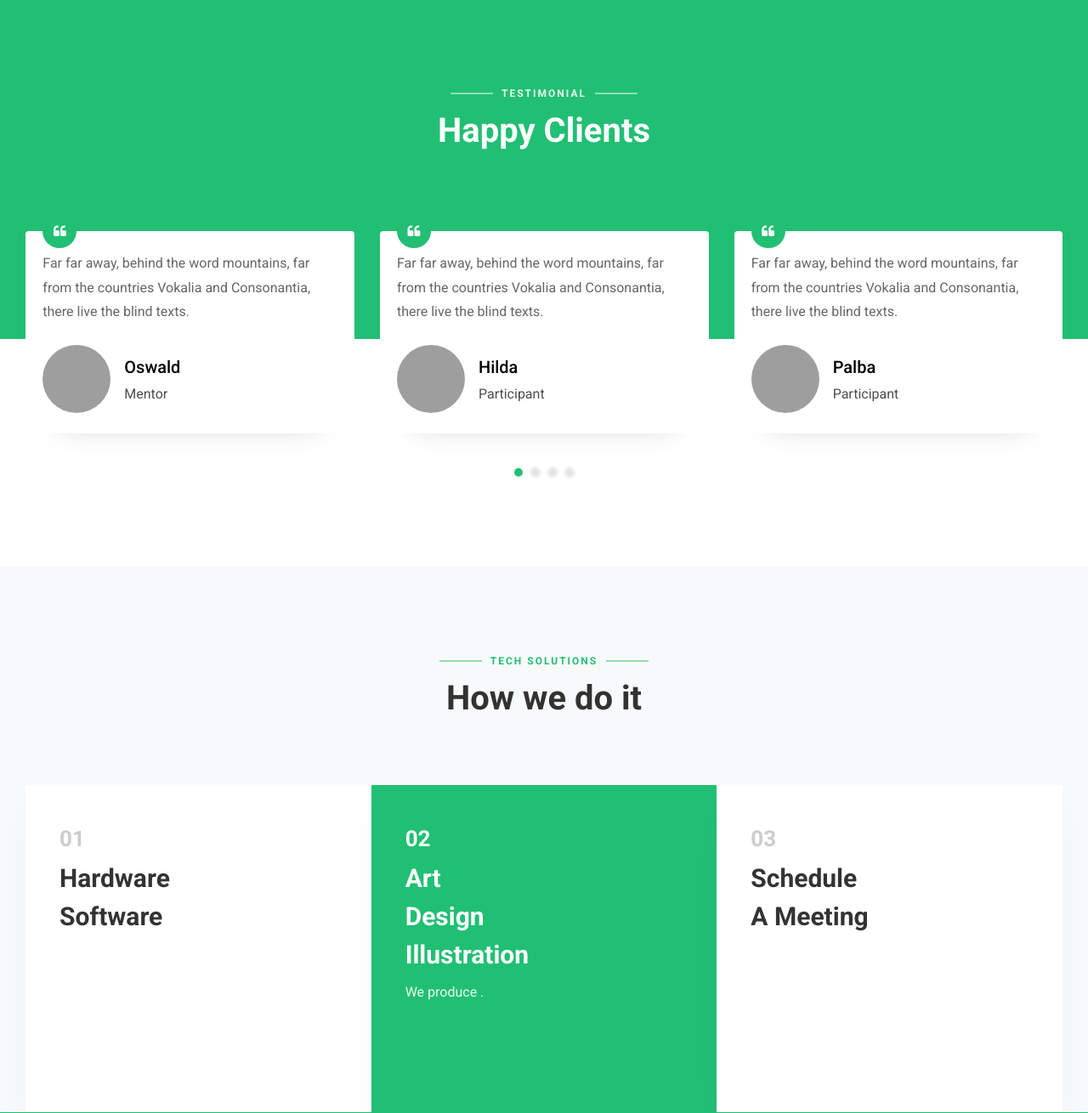
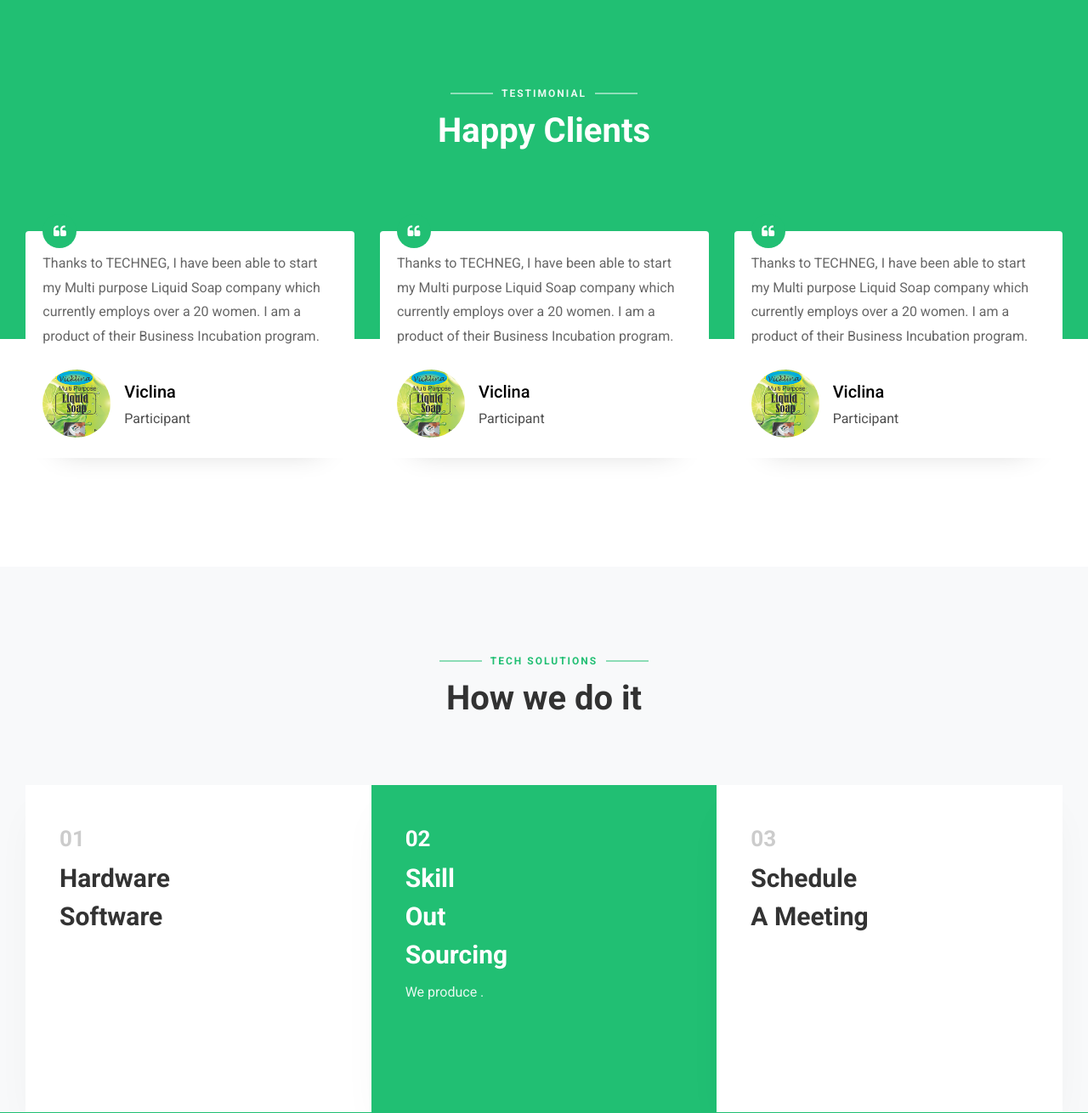
Before and after one commit to Luchyba/myhub, a Django app: page / in a window 1280 px wide. Shown: the part 2469-3779 px from the top of the page at 85% size. Run offline with Django 3.2, Linux system fonts and the light colour scheme; some libraries are stand-ins or nearby versions; some web fonts are replaced; grey boxes are pictures that could not be loaded.

Commit message:
new update

```diff
--- a/templates/base.html
+++ b/templates/base.html
@@ -28,6 +28,8 @@
 
   {% endblock content%}
 
+{% include 'contact.html' %}
+
 {% include 'foot.html' %}
   <!-- loader -->
   <div id="ftco-loader" class="show fullscreen"><svg class="circular" width="48px" height="48px"><circle class="path-bg" cx="24" cy="24" r="22" fill="none" stroke-width="4" stroke="#eeeeee"/><circle class="path" cx="24" cy="24" r="22" fill="none" stroke-width="4" stroke-miterlimit="10" stroke="#F96D00"/></svg></div>
--- /dev/null
+++ b/templates/contact.html
@@ -0,0 +1,51 @@
+<section class="ftco-appointment ftco-section ftco-no-pt ftco-no-pb img"
+         style="background-image: url(../static/images/bg_2.jpg);">
+    <div class="overlay"></div>
+    <div class="container">
+        <div class="row d-md-flex justify-content-end">
+            <div class="col-md-12 col-lg-6 half p-3 py-5 pl-lg-5 ftco-animate">
+                <h2 class="mb-4">Send a Message &amp; Get in touch!</h2>
+                <form action="#" class="appointment">
+                    <div class="row">
+                        <div class="col-md-6">
+                            <div class="form-group">
+                                <input class="form-control" placeholder="Your Name" type="text">
+                            </div>
+                        </div>
+                        <div class="col-md-6">
+                            <div class="form-group">
+                                <input class="form-control" placeholder="Email" type="text">
+                            </div>
+                        </div>
+                        <div class="col-md-12">
+                            <div class="form-group">
+                                <div class="form-field">
+                                    <div class="select-wrap">
+                                        <div class="icon"><span class="fa fa-chevron-down"></span></div>
+                                        <select class="form-control" id="" name="">
+                                            <option value="">IT4GH</option>
+                                            <option value="">TECHNEG INCUBATOR</option>
+                                            <option value="">MENTORSHIP</option>
+                                            <option value="">VOLUNTEER</option>
+                                        </select>
+                                    </div>
+                                </div>
+                            </div>
+                        </div>
+                        <div class="col-md-12">
+                            <div class="form-group">
+                                <textarea class="form-control" cols="30" id="" name="" placeholder="Message"
+                                          rows="7"></textarea>
+                            </div>
+                        </div>
+                        <div class="col-md-12">
+                            <div class="form-group">
+                                <input class="btn btn-primary py-3 px-4" type="submit" value="Send message">
+                            </div>
+                        </div>
+                    </div>
+                </form>
+            </div>
+        </div>
+    </div>
+</section>
--- a/templates/foot.html
+++ b/templates/foot.html
@@ -63,9 +63,18 @@
           <div class="col-md-12 text-center">
 
             <p><!-- Link back to Colorlib can't be removed. Template is licensed under CC BY 3.0. -->
-  Copyright &copy;<script>document.write(new Date().getFullYear());</script> All rights reserved | This template is made with <i class="fa fa-heart color-danger" aria-hidden="true"></i> by <a href="https://colorlib.com" target="_blank">Colorlib.com</a>
+  Copyright &copy;<script>document.write(new Date().getFullYear());</script> All rights reserved | The Official Website  <i class="fa fa-heart color-danger" aria-hidden="true"></i> of <a href="https://techneg.pythonanywhere.com" target="_blank">techneg.com</a>
   <!-- Link back to Colorlib can't be removed. Template is licensed under CC BY 3.0. --></p>
           </div>
         </div>
+
+        {% comment %} <div class="row">
+          <div class="col-md-12 text-center">
+
+            <p><!-- Link back to Colorlib can't be removed. Template is licensed under CC BY 3.0. -->
+  Copyright &copy;<script>document.write(new Date().getFullYear());</script> All rights reserved | This template is made with <i class="fa fa-heart color-danger" aria-hidden="true"></i> by <a href="https://techneg.pythonanywhere.com" target="_blank">techneg.com</a>
+  <!-- Link back to Colorlib can't be removed. Template is licensed under CC BY 3.0. --></p>
+          </div>
+        </div> {% endcomment %}
       </div>
     </footer>
--- a/templates/home.html
+++ b/templates/home.html
@@ -244,20 +244,19 @@
                             <div class="icon d-flex align-items-center justify-content-center"><span
                                     class="fa fa-quote-left"></div>
                             <div class="text">
-                                <p class="mb-4">Far far away, behind the word mountains, far from the countries Vokalia
-                                    and Consonantia, there live the blind texts.</p>
+                                <p class="mb-4">Thanks to TECHNEG, I have been able to start my Multi purpose Liquid Soap company which currently employs over a 20 women. I am a product of their Business Incubation program.</p>
                                 <div class="d-flex align-items-center">
                                     <div class="user-img"
-                                         style="background-image: url(../static/images/h1.jpg)"></div>
+                                         style="background-image: url(../static/images/v.jpg)"></div>
                                     <div class="pl-3">
-                                        <p class="name">Hilda</p>
+                                        <p class="name">Viclina</p>
                                         <span class="position">Participant</span>
                                     </div>
                                 </div>
                             </div>
                         </div>
                     </div>
-                    <div class="item">
+                    {% comment %} <div class="item">
                         <div class="testimony-wrap py-4">
                             <div class="icon d-flex align-items-center justify-content-center"><span
                                     class="fa fa-quote-left"></div>
@@ -292,8 +291,8 @@
                                 </div>
                             </div>
                         </div>
-                    </div>
-                    <div class="item">
+                    </div> {% endcomment %}
+                    {% comment %} <div class="item">
                         <div class="testimony-wrap py-4">
                             <div class="icon d-flex align-items-center justify-content-center"><span
                                     class="fa fa-quote-left"></div>
@@ -310,7 +309,7 @@
                                 </div>
                             </div>
                         </div>
-                    </div>
+                    </div> {% endcomment %}
                     {% comment %} <div class="item">
                         <div class="testimony-wrap py-4">
                             <div class="icon d-flex align-items-center justify-content-center"><span
@@ -357,7 +356,7 @@
             <div class="col-md-4 d-flex align-items-stretch ftco-animate">
                 <div class="services-2 active">
                     <span class="number">02</span>
-                    <h2>Art <br>Design <br> Illustration</h2>
+                    <h2>Skill <br>Out <br> Sourcing</h2>
                     <div class="text">
                         <p>We produce .</p>
                         <span class="icon flaticon-document"></span>
@@ -607,56 +606,5 @@
     </div>
 </section>
 
-<section class="ftco-appointment ftco-section ftco-no-pt ftco-no-pb img"
-         style="background-image: url(../static/images/bg_2.jpg);">
-    <div class="overlay"></div>
-    <div class="container">
-        <div class="row d-md-flex justify-content-end">
-            <div class="col-md-12 col-lg-6 half p-3 py-5 pl-lg-5 ftco-animate">
-                <h2 class="mb-4">Send a Message &amp; Get in touch!</h2>
-                <form action="#" class="appointment">
-                    <div class="row">
-                        <div class="col-md-6">
-                            <div class="form-group">
-                                <input class="form-control" placeholder="Your Name" type="text">
-                            </div>
-                        </div>
-                        <div class="col-md-6">
-                            <div class="form-group">
-                                <input class="form-control" placeholder="Email" type="text">
-                            </div>
-                        </div>
-                        <div class="col-md-12">
-                            <div class="form-group">
-                                <div class="form-field">
-                                    <div class="select-wrap">
-                                        <div class="icon"><span class="fa fa-chevron-down"></span></div>
-                                        <select class="form-control" id="" name="">
-                                            <option value="">Assistant Purpose</option>
-                                            <option value="">Familty Task</option>
-                                            <option value="">Online Research</option>
-                                            <option value="">Management Task</option>
-                                        </select>
-                                    </div>
-                                </div>
-                            </div>
-                        </div>
-                        <div class="col-md-12">
-                            <div class="form-group">
-                                <textarea class="form-control" cols="30" id="" name="" placeholder="Message"
-                                          rows="7"></textarea>
-                            </div>
-                        </div>
-                        <div class="col-md-12">
-                            <div class="form-group">
-                                <input class="btn btn-primary py-3 px-4" type="submit" value="Send message">
-                            </div>
-                        </div>
-                    </div>
-                </form>
-            </div>
-        </div>
-    </div>
-</section>
 
 {% endblock content %}
```
Also changed, not shown: templates/about.html (+0 -51 lines), static/images/v.jpg (added).
